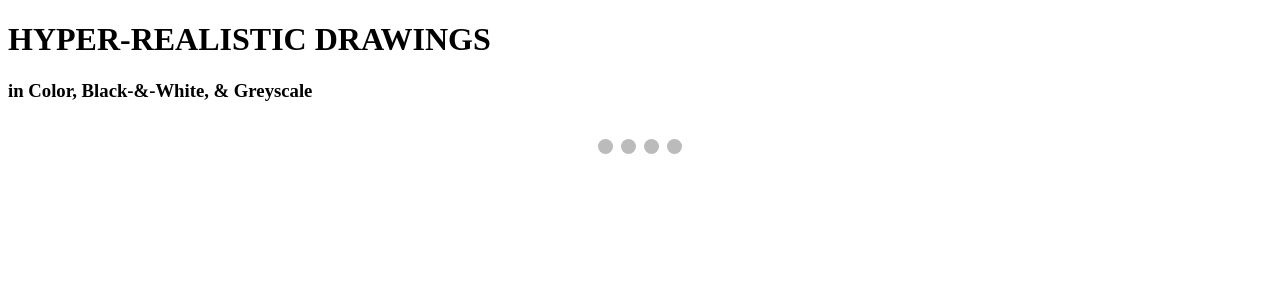
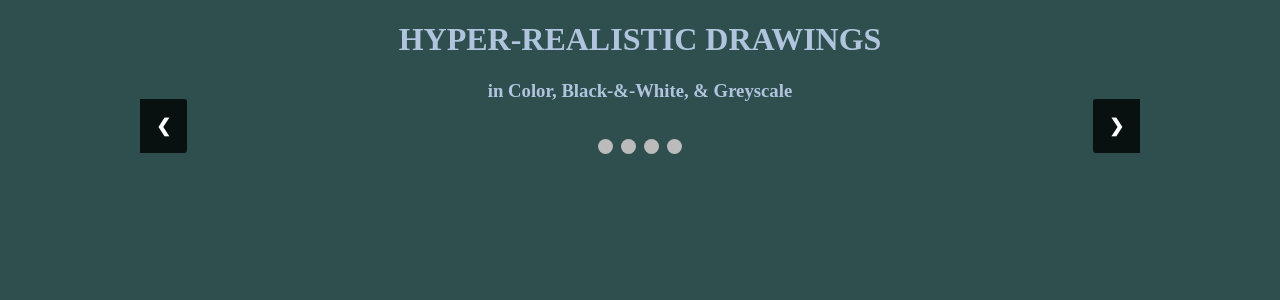
Before and after one commit to dlydellf/JavaScript-Projects, a PHP site: page / in a window 1280 px wide. Shown: the top 300 px of the page. Run offline with PHP 8.4, Linux system fonts and the light colour scheme.

Commit message:
Updated .css by adding background color to page, coloring/centering title, removing hover from arrows, adding background color to <img> captions

```diff
--- a/Project9_countdown_slideshow/CSS/main.css
+++ b/Project9_countdown_slideshow/CSS/main.css
@@ -1,7 +1,13 @@
 * {
   box-sizing: border-box;
+  background-color: darkslategrey;
 }
 
+h1,
+h3 {
+  color: lightsteelblue;
+  text-align: center;
+}
 /* Slideshow container */
 .slideshow-container {
   max-width: 1000px;
@@ -37,9 +43,10 @@
   border-radius: 3px 0 0 3px;
 }
 
-/* On hover, add a black background color with a little see-thru */
-.prev:hover,
-.next:hover {
+/* Add a black background color with a little see-thru */
+.prev,
+.next,
+.text {
   background-color: RGBA(0, 0, 0, 0.8);
 }
 
```
